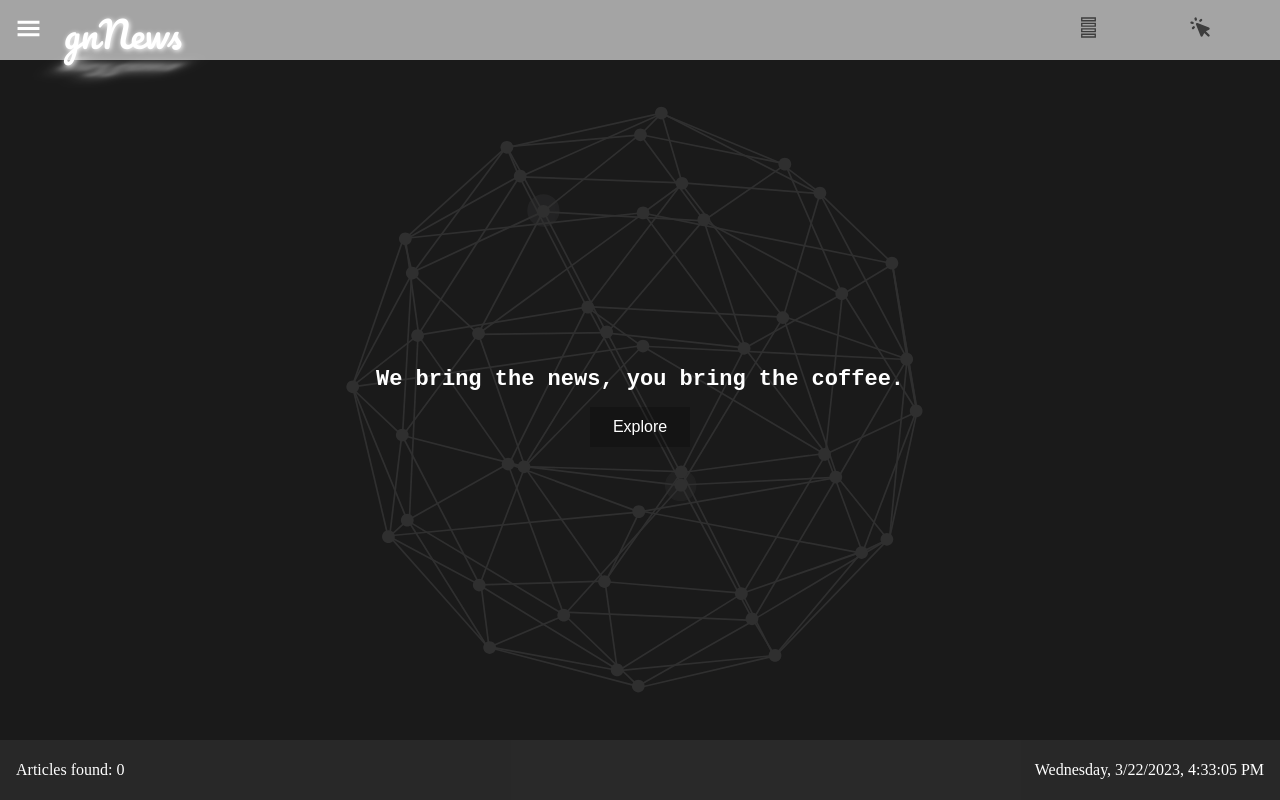
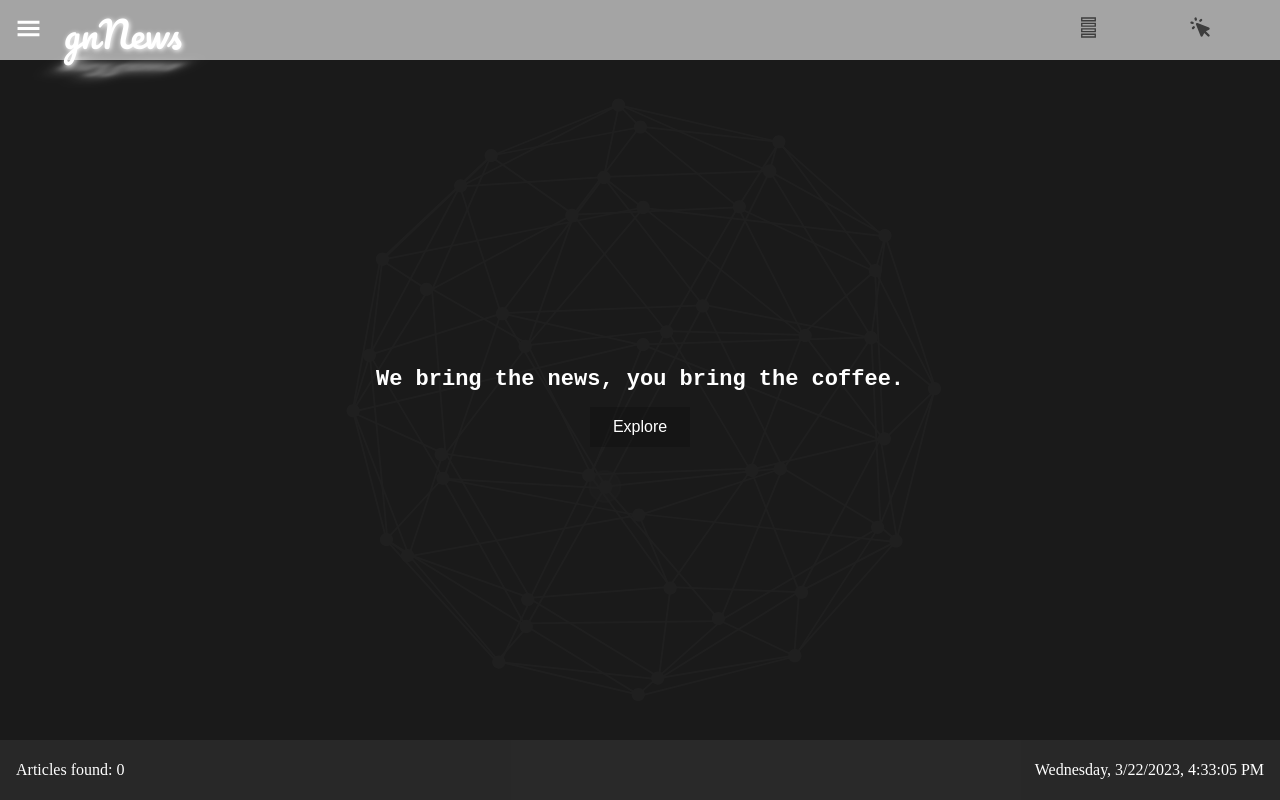
Before and after one commit to Croosheck/gnNews-react-challenge, a React (Create React App) app: page /main in a window 1280 px wide. Built offline with nearby package versions, Linux system fonts and the light colour scheme.

Commit message:
Lottie performance upgrade and styling

```diff
--- a/src/paths/Main.css
+++ b/src/paths/Main.css
@@ -1,6 +1,7 @@
 .main {
 	position: relative;
 	height: calc(100dvh - var(--header-size) - var(--footer-height));
+	height: calc(100vh - var(--header-size) - var(--footer-height));
 	display: flex;
 	justify-content: center;
 	align-items: center;
@@ -27,7 +28,4 @@
 
 .main-lottie-globe {
 	width: fit-content;
-	position: absolute;
-	inset: 0;
-	margin: auto auto;
 }
--- a/src/paths/Main.js
+++ b/src/paths/Main.js
@@ -1,6 +1,6 @@
 import "./Main.css";
 import Lottie from "react-lottie";
-import * as animationData from "../assets/lottie/main-globe.json";
+import animationData from "../assets/lottie/main-globe.json";
 import { motion } from "framer-motion";
 
 function Main({ callback }) {
@@ -11,6 +11,13 @@ function Main({ callback }) {
 		rendererSettings: {
 			preserveAspectRatio: "xMidYMid slice",
 		},
+		renderer: "canvas",
+		lazyLoad: true,
+		acceleration: true,
+		clearCanvas: false,
+		progressiveLoad: true,
+		maxCacheFrames: 10,
+		scaleMode: "noScale",
 	};
 
 	const titleVariants = {
@@ -76,11 +83,18 @@ function Main({ callback }) {
 				className="main-lottie-globe"
 			>
 				<Lottie
-					speed={0.4}
+					speed={0.3}
 					options={lottieOptions}
 					isClickToPauseDisabled
 					style={{
-						opacity: 0.1,
+						opacity: 0.025,
+						position: "absolute",
+						inset: 0,
+						margin: "auto",
+						width: "auto",
+						maxWidth: 700,
+						height: "auto",
+						maxHeight: 700,
 					}}
 				/>
 			</motion.div>
--- a/src/sections/drawerMenu/Drawer.css
+++ b/src/sections/drawerMenu/Drawer.css
@@ -3,6 +3,7 @@
 	left: 0;
 	background-color: hsl(0, 0%, 20%);
 	height: clamp(100vh, 100dvh, 100vh);
+	height: clamp(100vh, 100vh, 100vh);
 	z-index: 3;
 	width: clamp(250px, 25%, 350px);
 	overflow-x: hidden;
@@ -34,8 +35,9 @@
 .drawer-lottie-container {
 	position: absolute;
 	z-index: -1;
-	scale: 1.2;
+	scale: 1;
 	top: 20%;
+	filter: invert(1);
 }
 
 .countries-list {
--- a/src/sections/drawerMenu/Drawer.js
+++ b/src/sections/drawerMenu/Drawer.js
@@ -3,7 +3,7 @@ import { AnimatePresence, motion } from "framer-motion";
 import { ImCross } from "react-icons/im";
 
 import Lottie from "react-lottie";
-import * as animationData from "../../assets/lottie/news2.json";
+import * as animationData from "../../assets/lottie/news-nodots.json";
 import Option from "./menuOptions/Option";
 import { NavLink } from "react-router-dom";
 import { useDispatch } from "react-redux";
@@ -69,6 +69,12 @@ function Drawer({ isOpened, onCloseClick, callback }) {
 		rendererSettings: {
 			preserveAspectRatio: "xMidYMid slice",
 		},
+		renderer: "canvas",
+		lazyLoad: true,
+		acceleration: true,
+		clearCanvas: false,
+		progressiveLoad: true,
+		maxCacheFrames: 10,
 	};
 
 	async function getArticlesHandler(country) {
@@ -137,12 +143,14 @@ function Drawer({ isOpened, onCloseClick, callback }) {
 							className="drawer-lottie-container"
 						>
 							<Lottie
-								speed={0.8}
+								speed={0.4}
 								options={lottieOptions}
 								height={500}
 								isClickToPauseDisabled
 								style={{
-									opacity: 0.5,
+									opacity: 0.2,
+									maxWidth: 500,
+									maxHeight: 500,
 								}}
 							/>
 						</motion.div>
```
